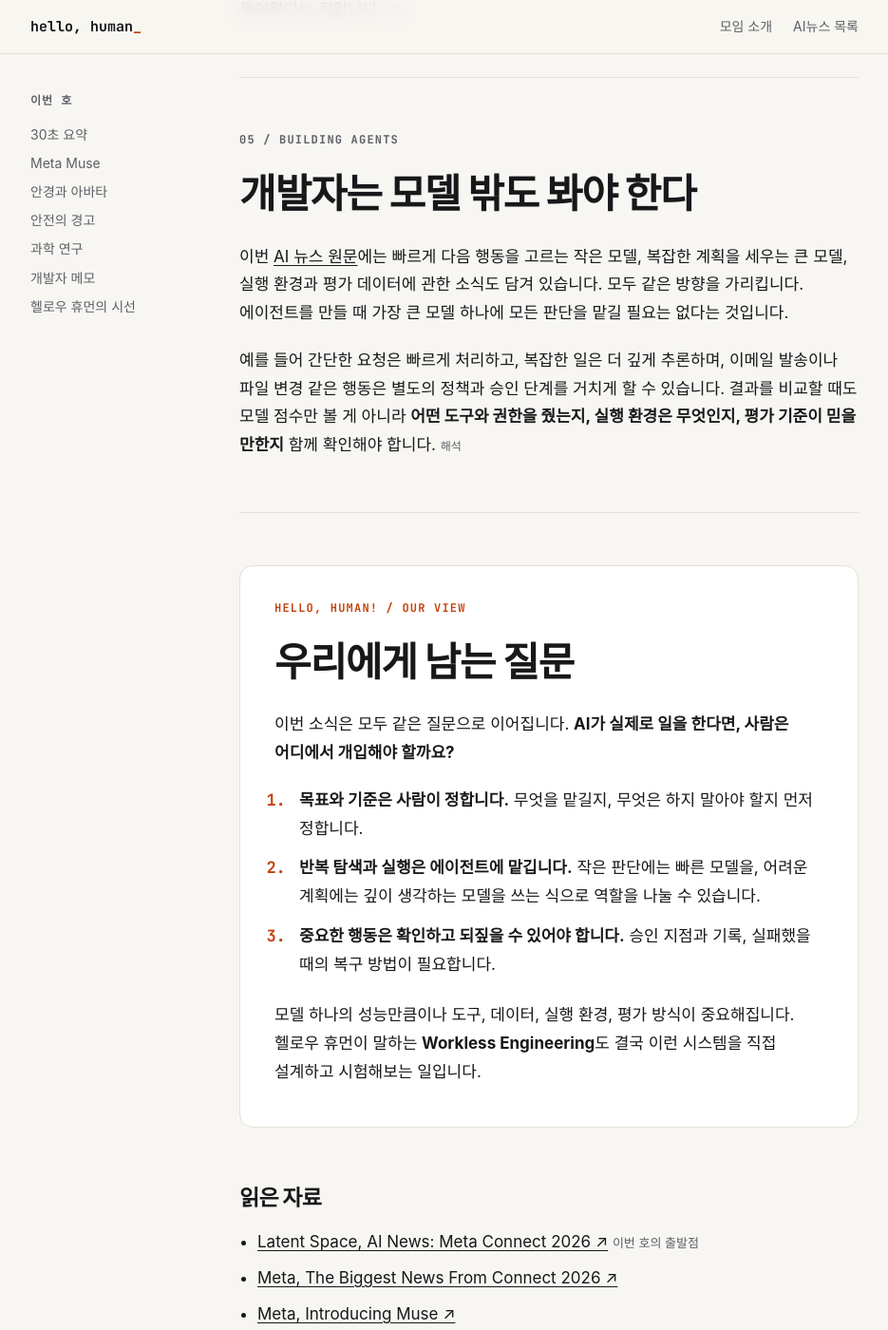
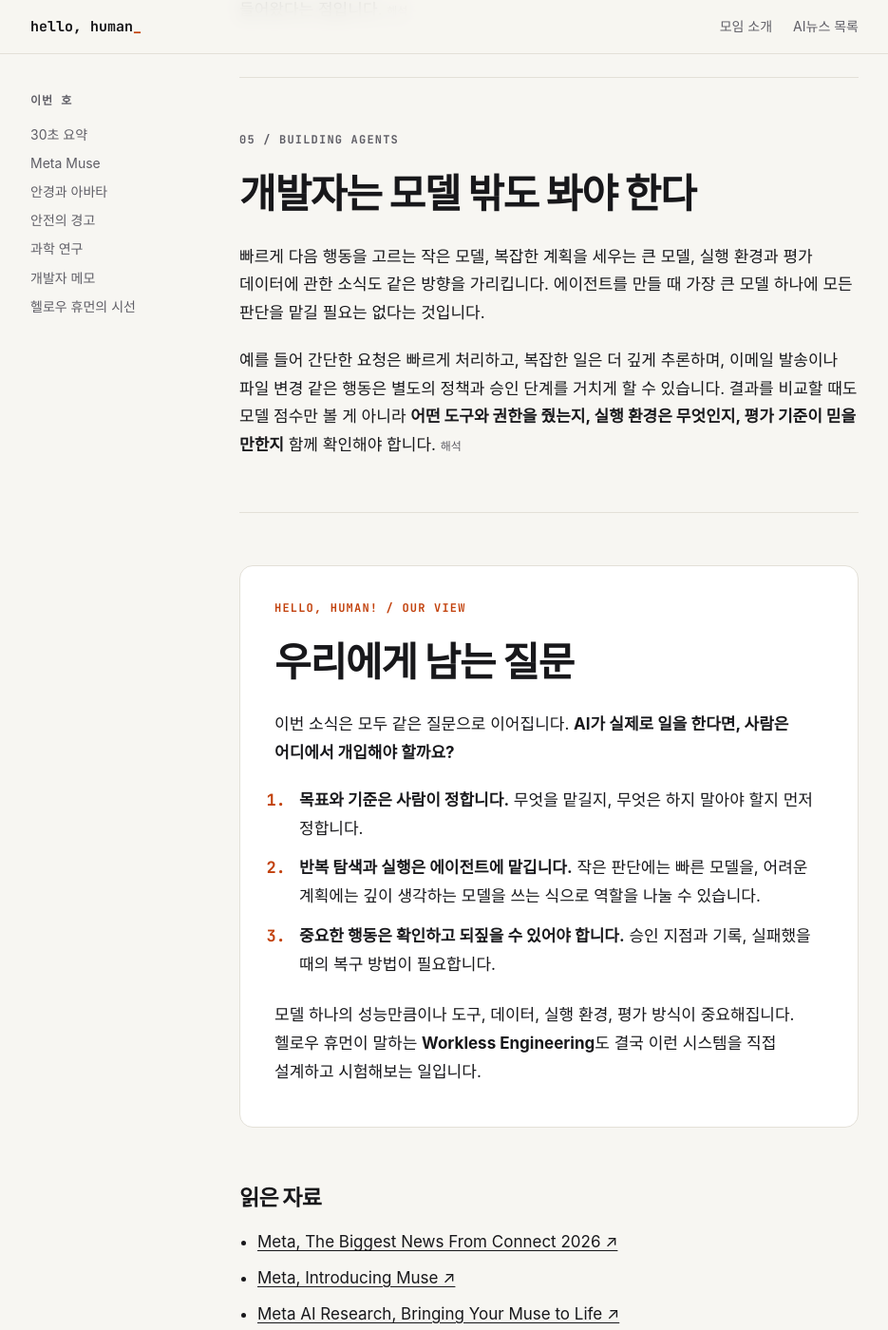
Before and after one commit to SoorimSun/hello-human, a Jekyll site: the page news/2026-09-25-ai-agents.html, which Jekyll copies as it is, in a window 1280 px wide and 1400 px high, scrolled down 3913 px. Shown: the whole window at 95% size, without its empty margins (172-1107 px from the left). Built offline with Jekyll 4.4.1, drawn with Linux system fonts in a browser that asks for light colours; some web fonts are replaced.

Commit message:
Remove reference-only link from AI news article

```diff
--- a/news/2026-09-25-ai-agents.html
+++ b/news/2026-09-25-ai-agents.html
@@ -102,7 +102,7 @@
         <section id="engineering" class="news-story-section">
           <p class="news-section-label">05 / BUILDING AGENTS</p>
           <h2>개발자는 모델 밖도 봐야 한다</h2>
-          <p>이번 <a href="https://www.latent.space/p/ainews-meta-connect-2026-muse-glasses" target="_blank" rel="noopener noreferrer">AI 뉴스 원문</a>에는 빠르게 다음 행동을 고르는 작은 모델, 복잡한 계획을 세우는 큰 모델, 실행 환경과 평가 데이터에 관한 소식도 담겨 있습니다. 모두 같은 방향을 가리킵니다. 에이전트를 만들 때 가장 큰 모델 하나에 모든 판단을 맡길 필요는 없다는 것입니다.</p>
+          <p>빠르게 다음 행동을 고르는 작은 모델, 복잡한 계획을 세우는 큰 모델, 실행 환경과 평가 데이터에 관한 소식도 같은 방향을 가리킵니다. 에이전트를 만들 때 가장 큰 모델 하나에 모든 판단을 맡길 필요는 없다는 것입니다.</p>
           <p>예를 들어 간단한 요청은 빠르게 처리하고, 복잡한 일은 더 깊게 추론하며, 이메일 발송이나 파일 변경 같은 행동은 별도의 정책과 승인 단계를 거치게 할 수 있습니다. 결과를 비교할 때도 모델 점수만 볼 게 아니라 <strong>어떤 도구와 권한을 줬는지, 실행 환경은 무엇인지, 평가 기준이 믿을 만한지</strong> 함께 확인해야 합니다. <span class="news-inline-tag">해석</span></p>
         </section>
 
@@ -121,7 +121,6 @@
         <section class="news-sources" aria-labelledby="sources-heading">
           <h2 id="sources-heading">읽은 자료</h2>
           <ul>
-            <li><a href="https://www.latent.space/p/ainews-meta-connect-2026-muse-glasses" target="_blank" rel="noopener noreferrer">Latent Space, AI News: Meta Connect 2026 ↗</a> <span>이번 호의 출발점</span></li>
             <li><a href="https://about.fb.com/news/2026/09/the-biggest-news-from-connect-2026/" target="_blank" rel="noopener noreferrer">Meta, The Biggest News From Connect 2026 ↗</a></li>
             <li><a href="https://about.fb.com/news/2026/09/introducing-muse-personal-ai-agent/" target="_blank" rel="noopener noreferrer">Meta, Introducing Muse ↗</a></li>
             <li><a href="https://research.meta.ai/blog/bringing-your-muse-to-life" target="_blank" rel="noopener noreferrer">Meta AI Research, Bringing Your Muse to Life ↗</a></li>
```
